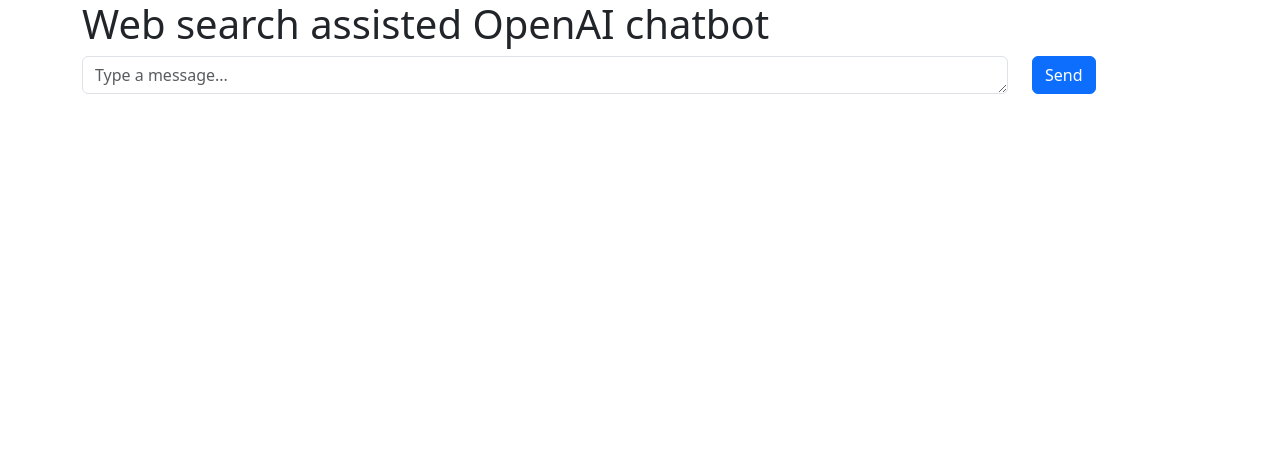
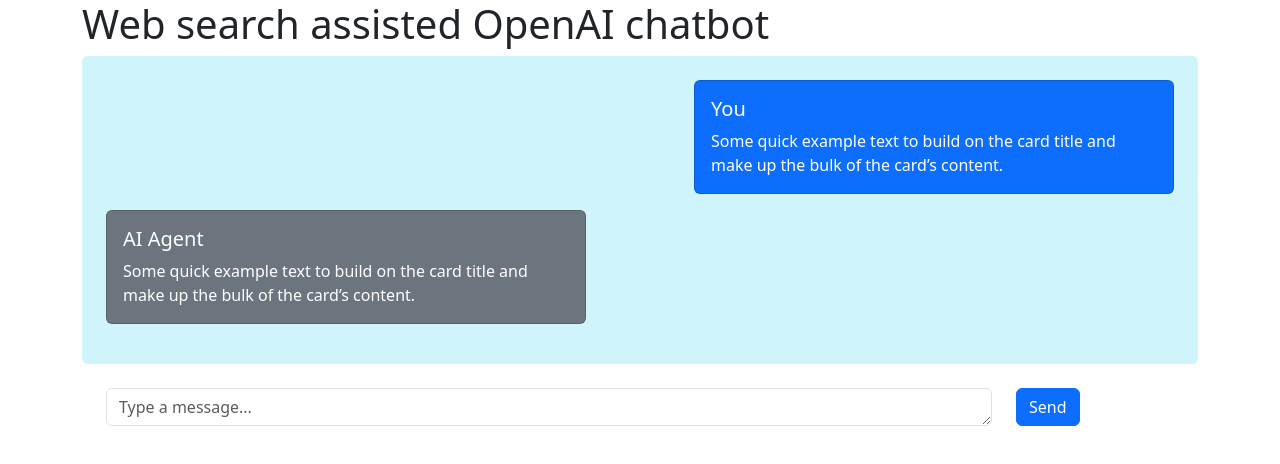
Before and after one commit to Bala179/langgraph-web-search-frontend, an Angular app: page / in a window 1280 px wide. Shown: the top 464 px of the page. Built offline with nearby package versions, Linux system fonts and the light colour scheme.

Commit message:
Add chat pane

```diff
--- a/src/app/app.html
+++ b/src/app/app.html
@@ -1,11 +1,31 @@
 <div class="container-sm">
   <h1>Web search assisted OpenAI chatbot</h1>
-  <form class="row">
-    <div class="col-md-10">
+  <div class="bg-info-subtle rounded-2 p-4">
+    <div class="d-flex flex-row justify-content-end">
+      <div class="card text-bg-primary mb-3 end-0" style="max-width: 30rem;">
+        <div class="card-body ms-auto">
+          <h5 class="card-title">You</h5>
+          <p class="card-text">Some quick example text to build on the card title and make up the bulk of the card’s content.</p>
+        </div>
+      </div>
+    </div>
+    <div class="d-flex flex-row">
+      <div class="card text-bg-secondary mb-3" style="max-width: 30rem;">
+        <div class="card-body">
+          <h5 class="card-title">AI Agent</h5>
+          <p class="card-text">Some quick example text to build on the card title and make up the bulk of the card’s content.</p>
+        </div>
+      </div>
+    </div>
+  </div>
+  <div class="p-4">
+    <form class="row">
+    <div class="col-sm-10">
       <textarea class="form-control" id="userMessageTextArea" placeholder="Type a message..." rows="1"></textarea>
     </div>
-    <div class="col-md-2">
+    <div class="col-sm-2">
       <button type="submit" class="btn btn-primary mb-3">Send</button>
     </div>
   </form>
+  </div>
 </div>
```
